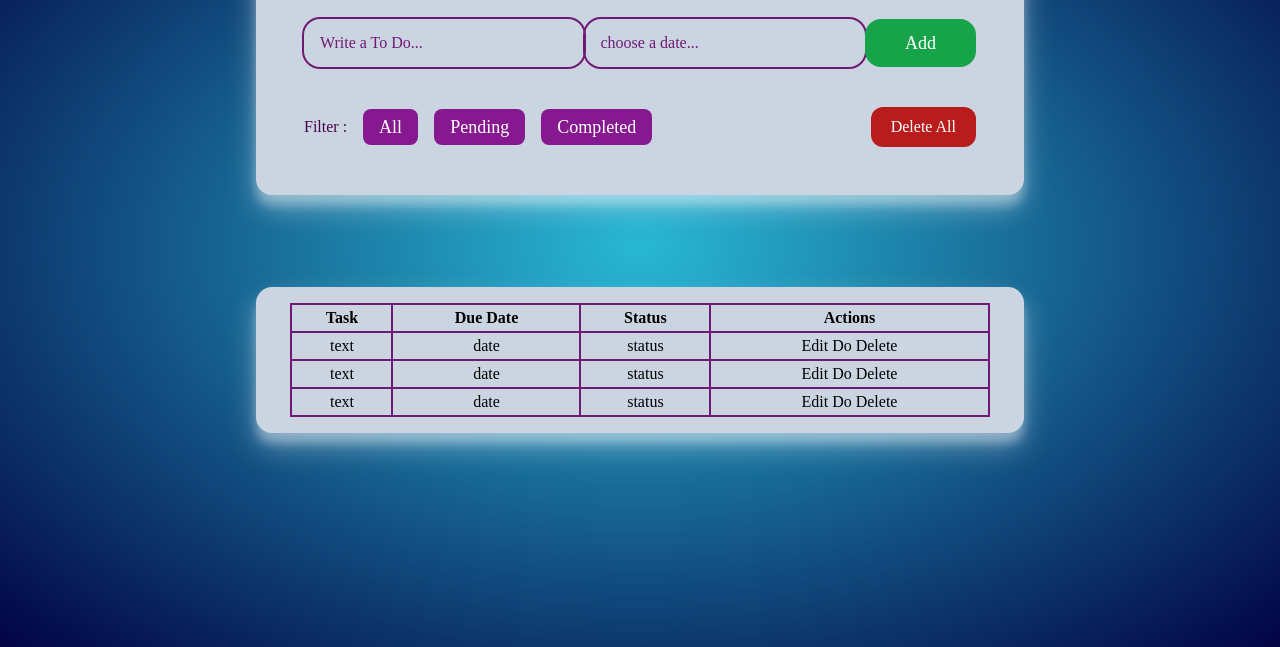
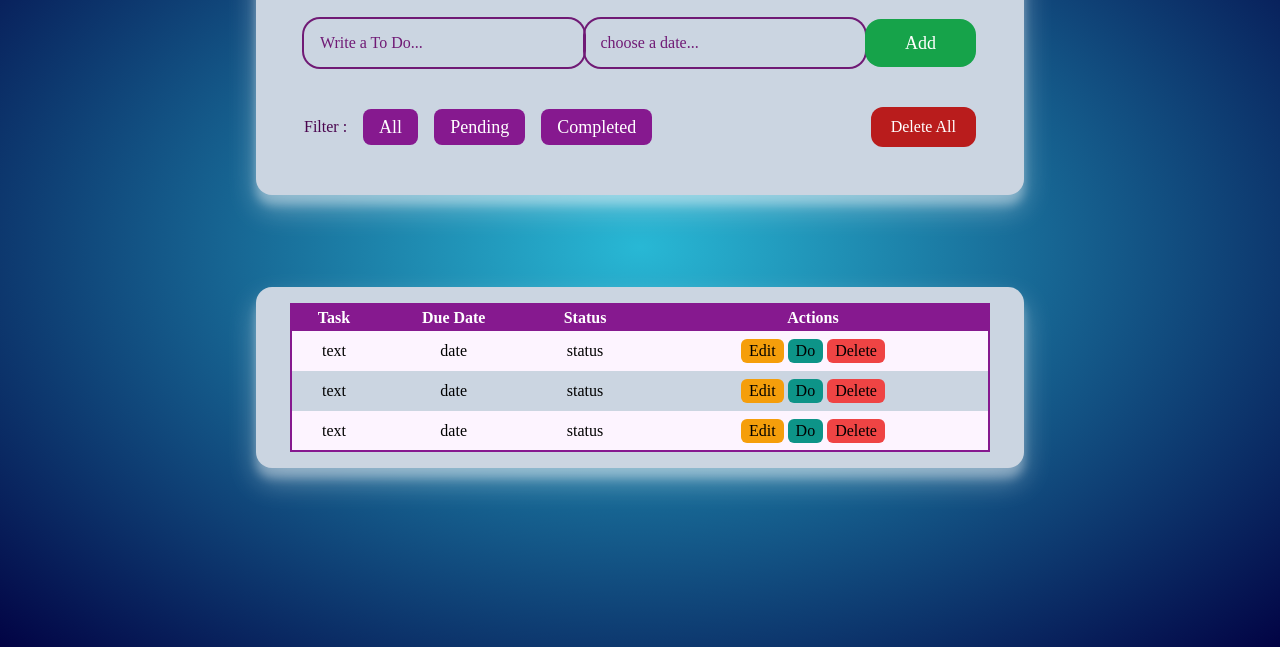
Before and after one commit to AMHBI/To-Do-app, a website: page index.html in a window 1280 px wide. Shown: the part 153-800 px from the top of the page. Drawn offline with Linux system fonts and the light colour scheme.

Commit message:
add some more styles to table

```diff
--- a/css/input.css
+++ b/css/input.css
@@ -40,3 +40,30 @@
     @apply bg-red-700 text-white  px-5 py-2 rounded-xl hover:bg-red-600 transition-colors duration-150;
   }
 }
+table {
+  @apply border-2 border-fuchsia-800;
+}
+thead {
+  @apply bg-fuchsia-800 text-white;
+}
+tbody tr {
+  @apply h-10;
+}
+tbody tr:nth-child(odd) {
+  @apply bg-fuchsia-50;
+}
+tbody tr:nth-child(even) {
+  @apply bg-transparent;
+}
+td button {
+  @apply px-2 rounded-md;
+}
+td button:nth-child(1) {
+  @apply bg-amber-500;
+}
+td button:nth-child(2) {
+  @apply bg-teal-600;
+}
+td button:nth-child(3) {
+  @apply bg-red-500;
+}
--- a/index.html
+++ b/index.html
@@ -52,17 +52,17 @@
       </div>
     </div>
     <div id="table" class="table-container">
-      <table class="table-auto w-[100%] md:w-[95%] text-center ">
+      <table class="border-spacing-2 w-[100%] md:w-[95%] text-center ">
         <thead >
-          <tr class="*:border-2 *:border-collapse *:border-fuchsia-900 rounded-lg">
+          <tr class=" rounded-lg">
             <th>Task</th>
             <th>Due Date</th>
             <th>Status</th>
             <th>Actions</th>
           </tr>
         </thead>
-        <tbody id="todo-list" class="*:border-2 *:border-collapse *:border-fuchsia-900">
-          <tr class="*:border-2 *:border-collapse *:border-fuchsia-900">
+        <tbody id="todo-list" >
+          <tr>
             <td>text</td>
             <td>date</td>
             <td>status</td>
@@ -72,7 +72,7 @@
               <button>Delete</button>
             </td>
           </tr>
-          <tr class="*:border-2 *:border-collapse *:border-fuchsia-900">
+          <tr>
             <td>text</td>
             <td>date</td>
             <td>status</td>
@@ -82,7 +82,7 @@
               <button>Delete</button>
             </td>
           </tr>
-          <tr class="*:border-2 *:border-collapse *:border-fuchsia-900">
+          <tr>
             <td>text</td>
             <td>date</td>
             <td>status</td>
```
Also changed, not shown: css/main.css.
